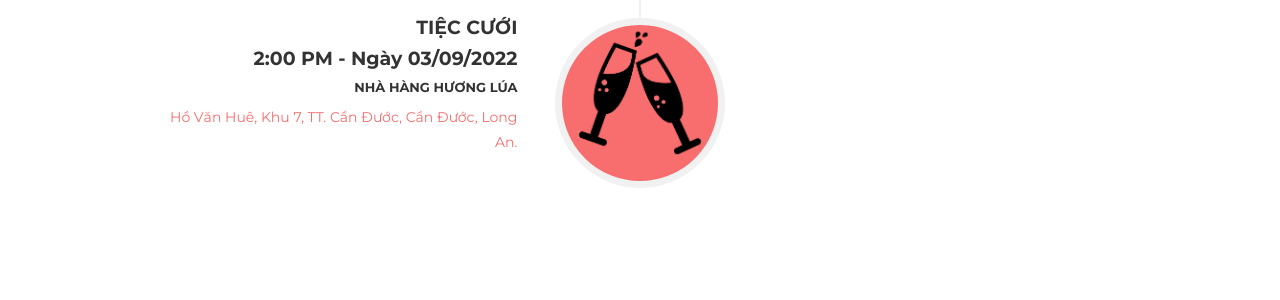
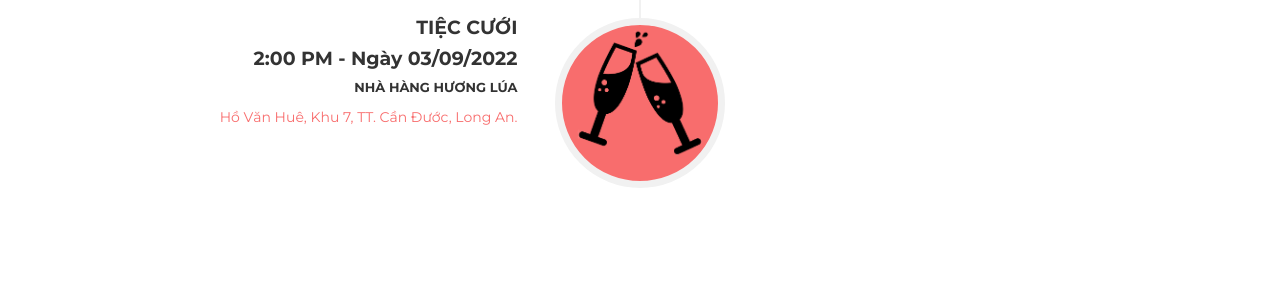
Before and after one commit to phatque/phatque, a Jekyll site: the page built from index.html, in a window 1280 px wide and 900 px high, scrolled down 1347 px. Shown: the part 152-452 px from the top of the window. Built offline with Jekyll 4.4.1, drawn with Linux system fonts in a browser that asks for light colours; some web fonts are replaced.

Commit message:
Update events.html

```diff
--- a/_includes/en_data/events.html
+++ b/_includes/en_data/events.html
@@ -50,7 +50,7 @@
                                 <h6>Nhà Hàng Hương Lúa</h6>
                             </div>
                             <div class="timeline-body">
-                                <p class="text-muted"> <a href="https://www.google.com/maps/place/Nh%C3%A0+h%C3%A0ng+H%C6%B0%C6%A1ng+L%C3%BAa/@10.5018531,106.5978683,17z/data=!3m1!4b1!4m5!3m4!1s0x31754a48a4e453e9:0xc5a7d9e65416f722!8m2!3d10.5018531!4d106.5997088" target="_blank"> Hồ Văn Huê, Khu 7, TT. Cần Đước, Cần Đước, Long An.</a></p>
+                                <p class="text-muted"> <a href="https://www.google.com/maps/place/Nh%C3%A0+h%C3%A0ng+H%C6%B0%C6%A1ng+L%C3%BAa/@10.5018531,106.5978683,17z/data=!3m1!4b1!4m5!3m4!1s0x31754a48a4e453e9:0xc5a7d9e65416f722!8m2!3d10.5018531!4d106.5997088" target="_blank"> Hồ Văn Huê, Khu 7, TT. Cần Đước, Long An.</a></p>
                             </div>
                         </div>
                     </li>
```
